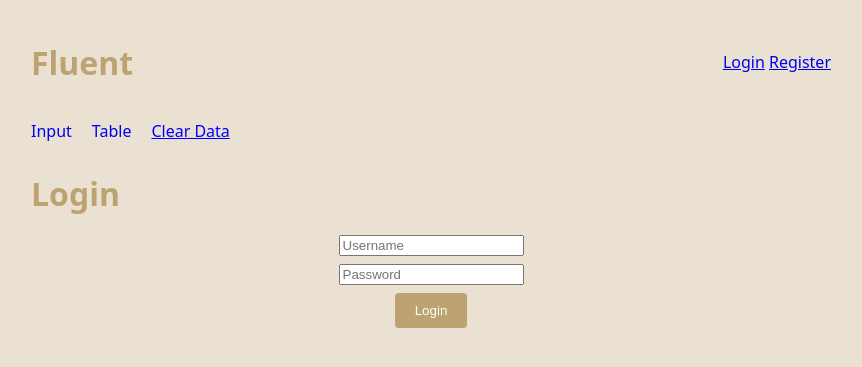
After one commit to adam-zakaria/fluent_rewrite, a Flask app: page /login in a window 1280 px wide. The commit adds this page. Shown: the top 367 px of the page, without its empty margins (209-1071 px from the left). Run offline with Flask 3, Linux system fonts and the light colour scheme.

Commit message:
Render login and register templates, no functionality

```diff
--- a/app.py
+++ b/app.py
@@ -74,6 +74,20 @@ def edit_row(row_number):
     row = session['table'].rows[row_number]
     return render_template('edit.html', row=row, row_number=row_number)
 
+@app.route('/login', methods=['GET'])
+def login():
+    """
+    Returns the login view
+    """
+    return render_template('login.html')
+
+@app.route('/register', methods=['GET'])
+def register():
+    """
+    Returns the register view
+    """
+    return render_template('register.html')
+
 @app.route('/api/audio', methods=['GET'])
 def audio():
     """
--- a/static/style.css
+++ b/static/style.css
@@ -9,6 +9,12 @@
 
 html, body{
     background-color: var(--light-sand);
+}
+
+.header {
+    display: flex;
+    justify-content: space-between;
+    align-items: center;
 }
 
 h1 {
@@ -105,3 +111,27 @@ input[type="submit"] {
 input[type="submit"]:hover {
     background-color: var(--shamrock-green);
 }
+
+.login-form {
+    display: flex;
+    gap: .5rem;
+    flex-direction: column;
+    align-items: center;
+    justify-content: center;
+}
+
+.login-form {
+    display: flex;
+    gap: .5rem;
+    flex-direction: column;
+    align-items: center;
+    justify-content: center;
+}
+
+.register-form {
+    display: flex;
+    gap: .5rem;
+    flex-direction: column;
+    align-items: center;
+    justify-content: center;
+}
--- a/templates/base.html
+++ b/templates/base.html
@@ -8,7 +8,14 @@
     <script src="https://code.jquery.com/jquery-3.7.1.min.js"></script>
   </head>
   <body>
-    <h1>Fluent</h1>
+    <div class="header">
+      <h1>Fluent</h1>
+      <!-- flex and put login and register in the right side-->
+      <div class="login-register">
+        <a href="{{ api_host }}/login">Login</a>
+        <a href="{{ api_host }}/register">Register</a>
+      </div>
+    </div>
     <nav>
         <ul>
             <li><a href="{{ api_host }}/">Input</a></li>
--- /dev/null
+++ b/templates/login.html
@@ -0,0 +1,10 @@
+{% extends "base.html" %}
+
+{% block content %}
+<h1>Login</h1>
+<form class="login-form" action="{{ api_host }}/login" method="post">
+    <input type="text" name="username" placeholder="Username">
+    <input type="password" name="password" placeholder="Password">
+    <input type="submit" value="Login">
+</form>
+{% endblock %}
```
Also changed, not shown: templates/register.html (added, +10 -0 lines).
